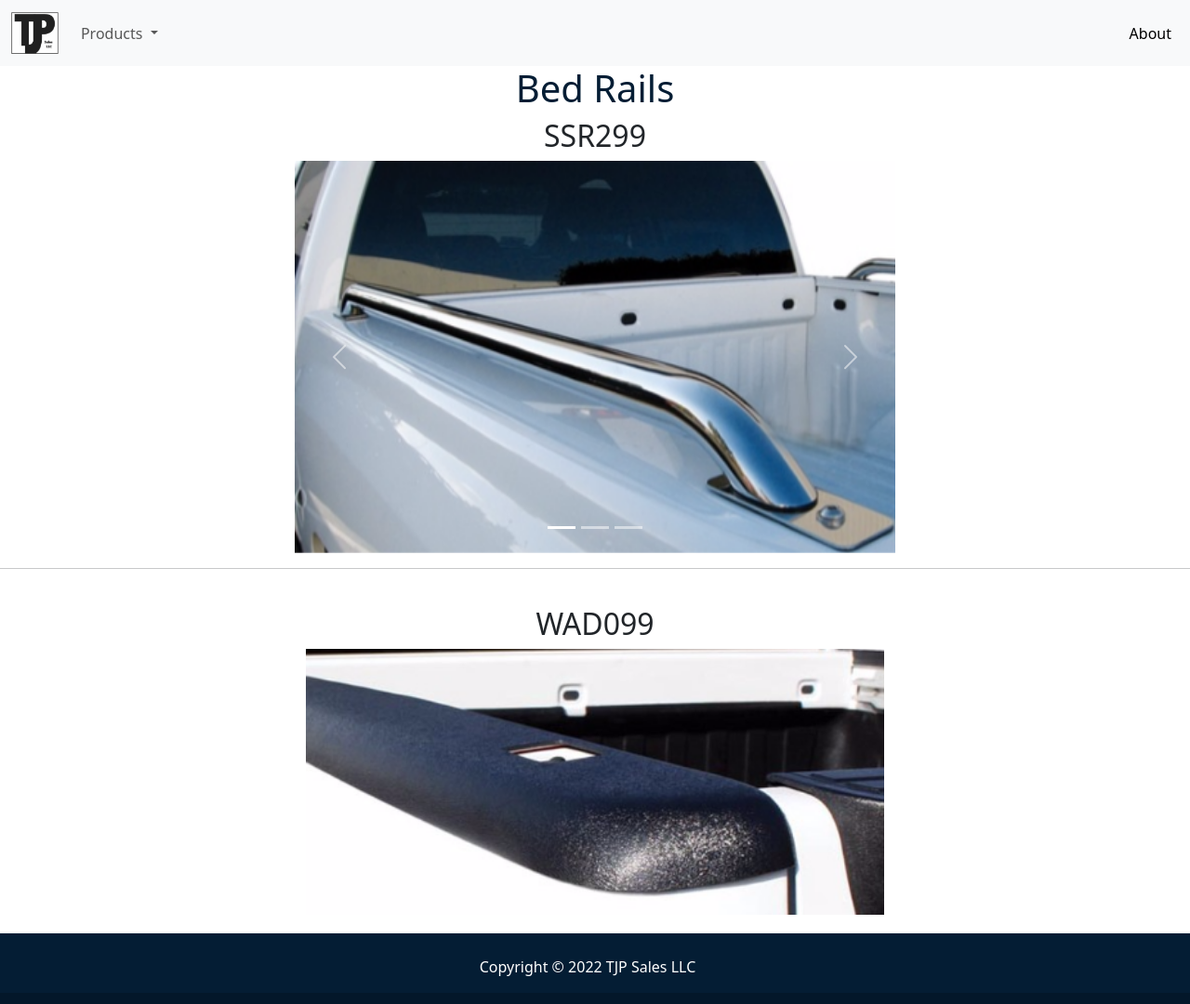
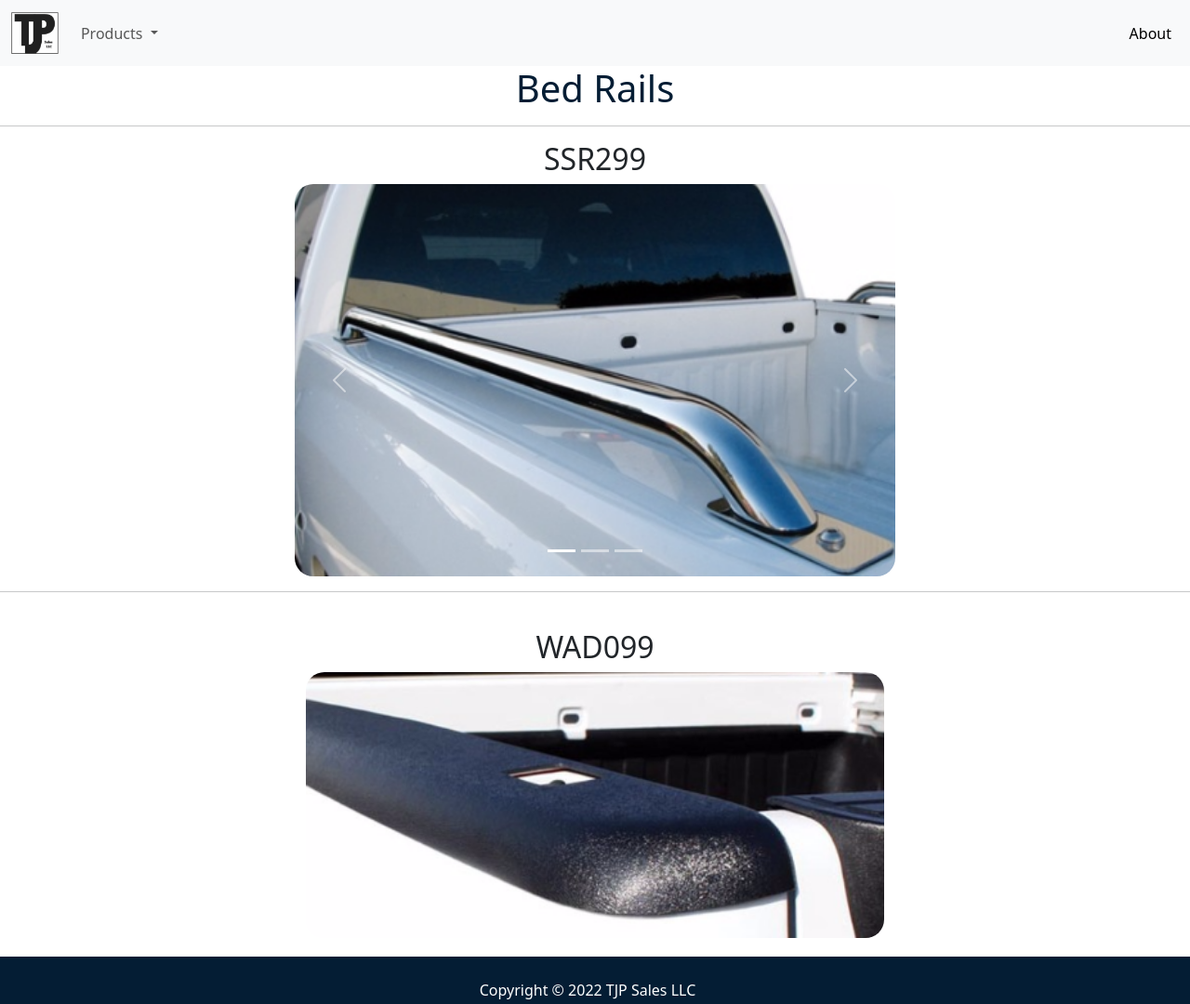
Before and after one commit to NinaRocket/TJPSales, a website: page components/Pages/bedrails.html in a window 1280 px wide. Shown: the top 1080 px of the page at 93% size. Drawn offline with nearby package versions, Linux system fonts and the light colour scheme.

Commit message:
css polishing

```diff
--- a/components/Pages/bedrails.html
+++ b/components/Pages/bedrails.html
@@ -15,7 +15,7 @@
     <header-component></header-component>
 
      <h1 style="text-align:center;">Bed Rails</h1>
-
+<hr>
               <!-- Begin Carousel -->
               <div class="container carousel-container">
                 <h2 style="text-align:center;">SSR299</h2>
--- a/style.css
+++ b/style.css
@@ -121,6 +121,9 @@ h4 {
     /* max-width: 60% !important; */
 
 }
+.container img{
+    border-radius:20px;
+}
 /* .hero-section {
   background: url('./assets/newlogobrdr.jpeg') 50% no-repeat;
   background-size: cover;
```
Also changed, not shown: components/Pages/floormats.html (+1 -1 lines), components/Pages/sidesteps.html (+1 -1 lines), components/Pages/toolboxes.html (+1 -0 lines).
